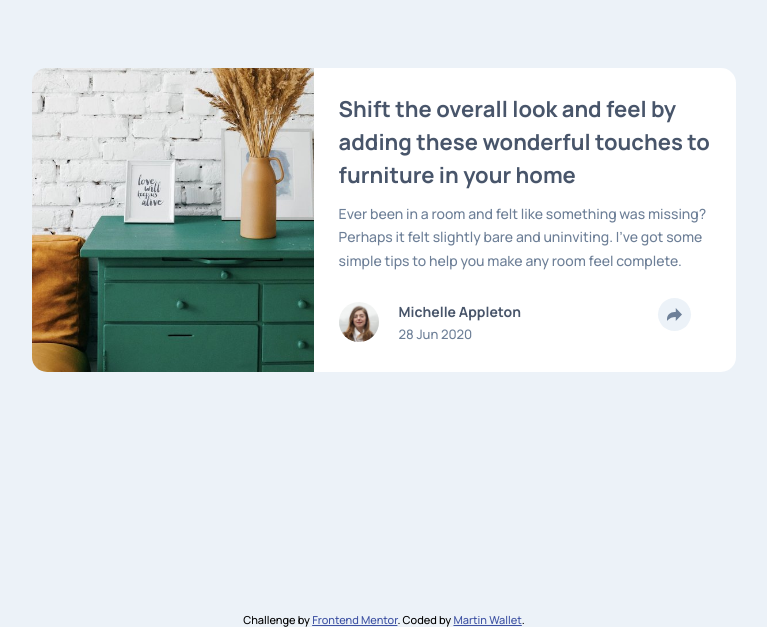
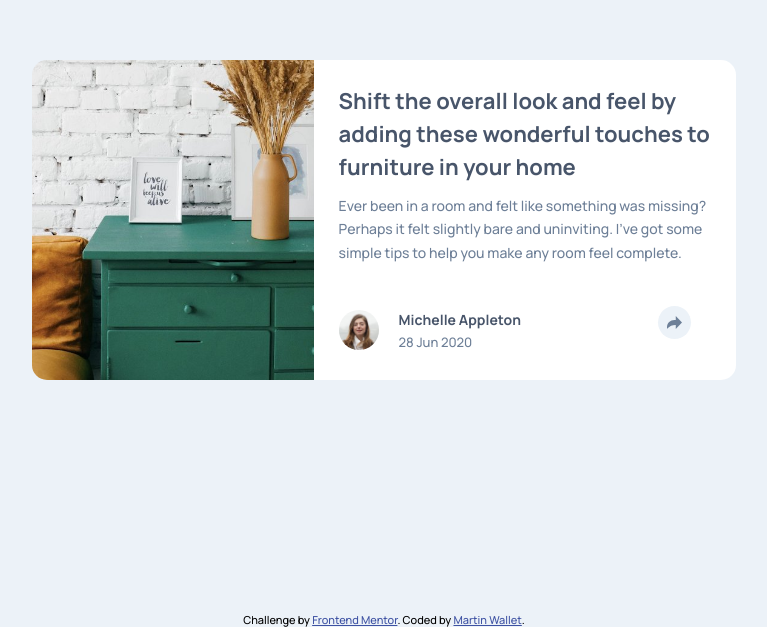
Before and after one commit to martinw0/article-component, a plain HTML site: page index.html in a window 1280 px wide. Shown: the part 173-800 px from the top of the page, without its empty margins (256-1023 px from the left). Drawn offline with Linux system fonts and the light colour scheme.

```diff
--- a/style.scss
+++ b/style.scss
@@ -49,7 +49,7 @@ main {
     @include media-min('tablet-down') {
         grid-template-columns: 40% 60%;
         grid-template-rows: 100%;
-        height: 38vh;
+        height: 40vh;
         width: 55vw;
     }
 }
```
Also changed, not shown: style.css.
